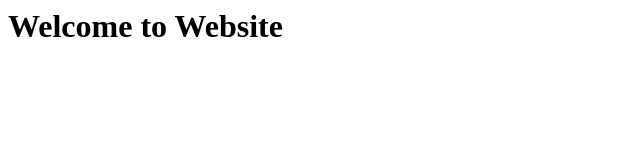
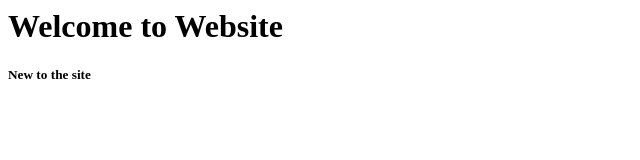
Before and after one commit to sk-pathan/jk, a plain HTML site: page index.html in a window 1280 px wide. Shown: the full height of the page, 0-640 px from the left. Drawn offline with Linux system fonts and the light colour scheme.

Commit message:
Update index.html

```diff
--- a/index.html
+++ b/index.html
@@ -1 +1,2 @@
 <h1 style='color:white text-align:center background:black'>Welcome to Website</h1>
+<h5>New to the site </h5>
```
